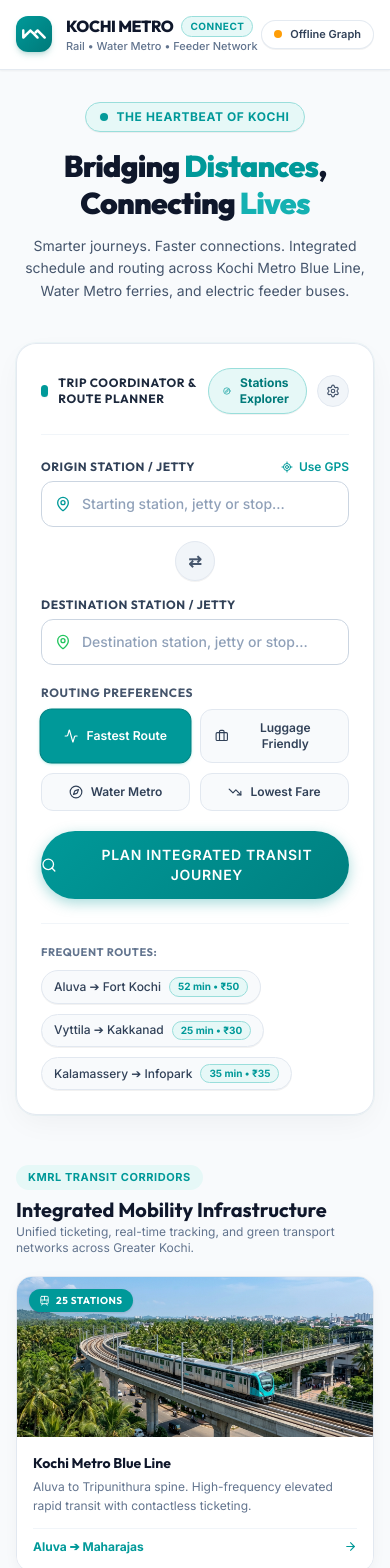
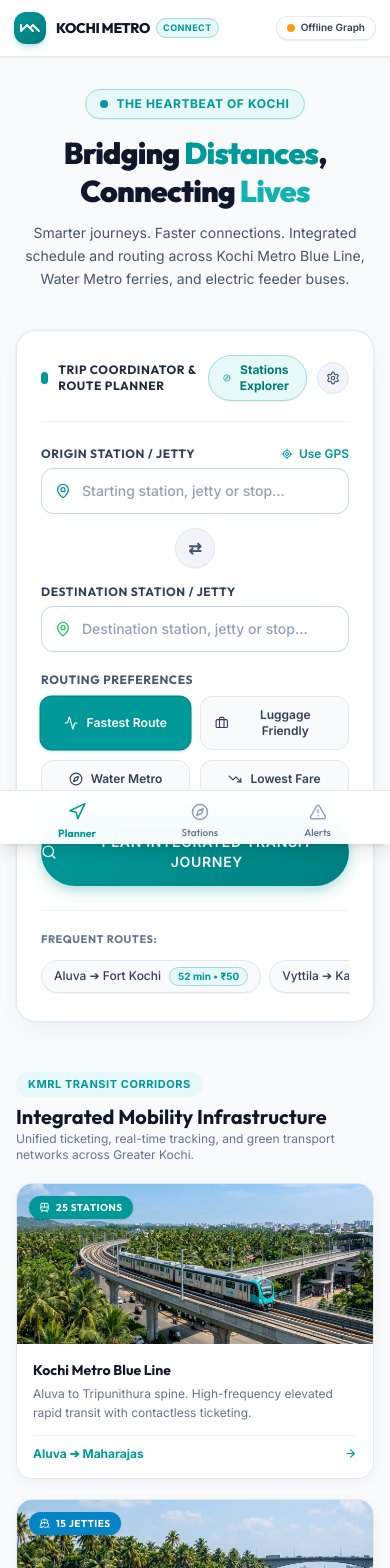
Before and after one commit to Athullvr/Metro-Connect, a React (Vite) app: page / in a window 390 px wide. Shown: the top 1568 px of the page. Built offline with nearby package versions, Linux system fonts and the light colour scheme; a web font is replaced by a local one.

Commit message:
feat: implement DisruptionSimulator component and associated support modules to enable real-time transit disruption modeling and itinerary rerouting.

```diff
--- a/src/App.tsx
+++ b/src/App.tsx
@@ -1,7 +1,15 @@
 import React, { useState } from 'react';
+import {
+  Compass,
+  MapPin,
+  AlertTriangle,
+  Navigation,
+  Train
+} from 'lucide-react';
 import Home from './components/Home';
 import Itinerary from './components/Itinerary';
 import DisruptionSimulator from './components/DisruptionSimulator';
+import NetworkMapModal from './components/NetworkMapModal';
 import { planRoute, replanRoute } from './services/openai';
 import { saveTrip } from './lib/tripHistory.js';
 
@@ -9,6 +17,7 @@
   const [screen, setScreen] = useState('home'); // 'home' | 'itinerary' | 'disruption'
   const [itinerary, setItinerary] = useState(null);
   const [reroutedItinerary, setReroutedItinerary] = useState(null);
+  const [showStationsModal, setShowStationsModal] = useState(false);
 
   const [useSimulator, setUseSimulator] = useState(true);
   const [loading, setLoading] = useState(false);
@@ -53,38 +62,43 @@
     setScreen('itinerary');
   };
 
+  const handleSelectFromMap = (stationName, target) => {
+    // If on itinerary or disruption, go to home
+    setScreen('home');
+  };
+
   return (
-    <div className="min-h-screen bg-[#F8FAFC] text-slate-900 flex flex-col font-sans select-none antialiased">
+    <div className="min-h-screen bg-[#F8FAFC] text-slate-900 flex flex-col font-sans select-none antialiased relative">
 
       {/* Official KMRL Transit Header */}
-      <header className="transit-header sticky top-0 z-50 px-4 md:px-8 py-3.5 flex items-center justify-between border-b border-slate-200/80 shadow-xs">
+      <header className="transit-header sticky top-0 z-40 px-3.5 sm:px-8 py-3 flex items-center justify-between border-b border-slate-200/80 shadow-xs">
         <button
           type="button"
-          className="flex items-center gap-3.5 cursor-pointer text-left group transition-transform duration-200 hover:scale-[1.01]"
+          className="flex items-center gap-2.5 sm:gap-3.5 cursor-pointer text-left group transition-transform duration-200 hover:scale-[1.01]"
           onClick={() => setScreen('home')}
           aria-label="Go to journey planner"
         >
           {/* KMRL Chevron Emblem Logo */}
-          <div className="w-9 h-9 rounded-xl bg-gradient-to-br from-[#009999] to-[#007A7A] flex items-center justify-center text-white font-bold text-xs tracking-tight font-display shadow-md shadow-teal-700/20 group-hover:shadow-teal-600/30 transition-all duration-300">
-            <svg viewBox="-258 191.7 441.7 178.3" className="w-6 h-6 fill-white" aria-hidden="true">
+          <div className="w-8 h-8 sm:w-9 sm:h-9 rounded-xl bg-gradient-to-br from-[#009999] to-[#007A7A] flex items-center justify-center text-white font-bold text-xs tracking-tight font-display shadow-md shadow-teal-700/20 group-hover:shadow-teal-600/30 transition-all duration-300 shrink-0">
+            <svg viewBox="-258 191.7 441.7 178.3" className="w-5 h-5 sm:w-6 sm:h-6 fill-white" aria-hidden="true">
               <path d="M-170.9,315.8c-15.5,15.3-31,30.7-46.5,46c-6.5,6.5-14.1,9.2-23.2,6.8c-9.6-2.6-16.4-11.3-16.4-21.4c-0.1-44.1-0.1-88.2,0-132.4c0-12.6,10-22.2,22.8-22.2c12.5,0,22.3,9.4,22.4,22c0.1,23.5,0.1,47,0.1,70.5c0,1.8,0,3.5,0,6.5c2.1-1.9,3.4-2.9,4.5-4c28.7-28.9,57.6-57.7,86.5-86.6c11.4-11.3,24.2-11.4,35.5-0.2c15,14.9,29.9,29.9,44.9,44.8c1.2,1.2,2.5,2.1,3.8,3.1c10.6,10.6,21.1,21.2,31.7,31.8c9.7,9.8,19.3,19.7,29,29.5c6.6,6.6,13.2,13.1,19.8,19.7c9.5,9.5,10,23.4,1,32.6c-9.3,9.5-23.2,9.5-33-0.2c-14.8-14.7-29.5-29.4-44.2-44.1c-1.7-1.7-3.8-3.2-5.6-4.8c-2.6-2.9-5.1-6-7.9-8.7c-7.9-7.7-15.9-15.3-23.8-23c-6.1-6.3-12.1-12.6-18.2-19c-4.9-5.1-9.6-10.4-13.8-14.8c-10.5,10-20,19-29.5,28.1c-0.7,0.6-1.3,1.3-2,1.9c-2,2-4,4-6.1,6.1c-8.8,8.8-17.6,17.6-26.4,26.4c-1.1,1.1-2.2,2.2-3.3,3.2C-169.3,314.2-170.1,315-170.9,315.8z" />
               <path d="M-4.8,280.6c-10.6-10.6-21.1-21.2-31.7-31.8c16.9-17,33.7-34.1,50.9-50.8c7.9-7.7,21.7-7.1,30,1c21.1,20.8,42,41.8,63,62.7c22.7,22.7,45.5,45.4,68.2,68.1c6.9,6.8,9.3,15,6.4,24.2c-2.9,8.8-9.4,14.1-18.6,15.3c-8,1.1-14.5-2-20.2-7.7c-21-21.1-42.1-42.2-63.2-63.2c-15.8-15.8-31.6-31.5-47.4-47.2c-1.1-1.1-2.5-2.1-4-3.3C17.2,258.9,6.2,269.7-4.8,280.6z" />
             </svg>
           </div>
           <div>
-            <div className="flex items-center gap-2">
-              <span className="text-base font-extrabold text-slate-900 tracking-tight font-display">
+            <div className="flex items-center gap-1.5 sm:gap-2">
+              <span className="text-sm sm:text-base font-extrabold text-slate-900 tracking-tight font-display">
                 KOCHI METRO
               </span>
-              <span className="text-[10px] font-bold uppercase tracking-wider px-2 py-0.5 rounded-full bg-[#e6f8f7] text-[#009999] border border-[#99dedb]">
+              <span className="text-[9px] sm:text-[10px] font-bold uppercase tracking-wider px-1.5 sm:px-2 py-0.5 rounded-full bg-[#e6f8f7] text-[#009999] border border-[#99dedb]">
                 CONNECT
               </span>
             </div>
-            <p className="text-[11px] text-slate-500 font-medium">Rail • Water Metro • Feeder Network</p>
+            <p className="text-[10px] sm:text-[11px] text-slate-500 font-medium hidden xs:block">Rail • Water Metro • Feeder</p>
           </div>
         </button>
 
-        {/* Center Navigation Tabs */}
+        {/* Center Navigation Tabs (Desktop / Tablet) */}
         <div className="hidden sm:flex items-center gap-1.5 bg-slate-100/90 p-1.5 rounded-full border border-slate-200">
           <button
             type="button"
@@ -119,19 +133,19 @@
         </div>
 
         {/* Engine Status Badge */}
-        <div className="flex items-center gap-2 bg-white border border-slate-200/90 px-3 py-1.5 rounded-full text-xs shadow-2xs">
+        <div className="flex items-center gap-1.5 sm:gap-2 bg-white border border-slate-200/90 px-2.5 sm:px-3 py-1 sm:py-1.5 rounded-full text-xs shadow-2xs">
           <span
-            className={`w-2 h-2 rounded-full ${useSimulator ? 'bg-amber-500 animate-pulse' : 'bg-[#22c55e]'}`}
+            className={`w-2 h-2 rounded-full shrink-0 ${useSimulator ? 'bg-amber-500 animate-pulse' : 'bg-[#22c55e]'}`}
             aria-hidden="true"
           />
-          <span className="text-[11px] font-semibold text-slate-700">
-            {useSimulator ? 'Offline Graph' : 'Live AI Engine'}
+          <span className="text-[10px] sm:text-[11px] font-semibold text-slate-700">
+            {useSimulator ? 'Offline Graph' : 'Live AI'}
           </span>
         </div>
       </header>
 
-      {/* Main Content Viewport */}
-      <main className="flex-grow flex flex-col items-center justify-start relative z-10 w-full">
+      {/* Main Content Viewport with mobile bottom bar spacing */}
+      <main className="flex-grow flex flex-col items-center justify-start relative z-10 w-full pb-24 sm:pb-8">
         {screen === 'home' && (
           <Home
             onPlan={handlePlanRoute}
@@ -163,8 +177,64 @@
         )}
       </main>
 
-      {/* Bottom Footer (KMRL Multimodal Transit Branding) */}
-      <footer className="py-6 px-4 text-center text-xs font-medium text-slate-500 bg-white border-t border-slate-200">
+      {/* Mobile Sticky Bottom Navigation Bar (Dock) */}
+      <nav className="sm:hidden fixed bottom-0 left-0 right-0 z-50 bg-white/95 backdrop-blur-lg border-t border-slate-200/90 px-4 py-2 flex items-center justify-around shadow-lg safe-bottom">
+        <button
+          type="button"
+          onClick={() => setScreen('home')}
+          className={`flex flex-col items-center gap-1 py-1 px-3 rounded-xl transition-all duration-200 cursor-pointer ${
+            screen === 'home' || screen === 'itinerary'
+              ? 'text-[#009999] font-bold scale-105'
+              : 'text-slate-500 hover:text-slate-900'
+          }`}
+        >
+          <Navigation size={18} className={screen === 'home' || screen === 'itinerary' ? 'text-[#009999]' : 'text-slate-400'} />
+          <span className="text-[10px] font-display">Planner</span>
+        </button>
+
+        <button
+          type="button"
+          onClick={() => setShowStationsModal(true)}
+          className="flex flex-col items-center gap-1 py-1 px-3 rounded-xl text-slate-500 hover:text-slate-900 transition-all duration-200 cursor-pointer"
+        >
+          <Compass size={18} className="text-slate-400" />
+          <span className="text-[10px] font-display">Stations</span>
+        </button>
+
+        <button
+          type="button"
+          onClick={() => {
+            if (!itinerary) {
+              handlePlanRoute('Aluva', 'Fort Kochi', { speed: true }).then(() => {
+                setScreen('disruption');
+              });
+            } else {
+              setScreen('disruption');
+            }
+          }}
+          className={`flex flex-col items-center gap-1 py-1 px-3 rounded-xl transition-all duration-200 cursor-pointer ${
+            screen === 'disruption'
+              ? 'text-[#dc2626] font-bold scale-105'
+              : 'text-slate-500 hover:text-slate-900'
+          }`}
+        >
+          <AlertTriangle size={18} className={screen === 'disruption' ? 'text-[#dc2626]' : 'text-slate-400'} />
+          <span className="text-[10px] font-display">Alerts</span>
+        </button>
+      </nav>
+
+      {/* Global Stations Modal (Accessible via Mobile Dock) */}
+      <NetworkMapModal
+        isOpen={showStationsModal}
+        onClose={() => setShowStationsModal(false)}
+        onSelectStation={(st, target) => {
+          setShowStationsModal(false);
+          setScreen('home');
+        }}
+      />
+
+      {/* Bottom Footer (Desktop / Tablet Branding) */}
+      <footer className="hidden sm:block py-6 px-4 text-center text-xs font-medium text-slate-500 bg-white border-t border-slate-200">
         <div className="max-w-4xl mx-auto flex flex-col sm:flex-row items-center justify-between gap-3 text-center sm:text-left">
           <div>
             <p className="font-display font-bold text-slate-800 text-sm">Kochi Metro Rail Limited (KMRL)</p>
--- a/src/components/Home.tsx
+++ b/src/components/Home.tsx
@@ -515,33 +515,35 @@
           </button>
         </form>
 
-        {/* Popular Route Shortcuts */}
-        <div className="mt-6 pt-5 border-t border-slate-100 flex flex-wrap items-center gap-2.5 text-left">
-          <span className="text-[11px] font-bold text-slate-500 uppercase tracking-wider font-display">Frequent Routes:</span>
+        {/* Popular Route Shortcuts (Swipeable on Mobile) */}
+        <div className="mt-6 pt-5 border-t border-slate-100 text-left">
+          <span className="text-[11px] font-bold text-slate-500 uppercase tracking-wider font-display block mb-2 sm:inline-block sm:mr-2.5 sm:mb-0">Frequent Routes:</span>
+          <div className="flex items-center gap-2 overflow-x-auto no-scrollbar py-1">
             {SUGGESTIONS.map((s, idx) => (
               <button
                 key={idx}
                 type="button"
                 onClick={() => handleSuggestClick(s)}
-              className="text-xs bg-slate-50 hover:bg-[#e6f8f7] border border-slate-200 hover:border-[#99dedb] text-slate-700 hover:text-[#009999] px-3 py-1.5 rounded-full transition-all duration-200 hover:scale-[1.02] cursor-pointer font-medium inline-flex items-center gap-2 shadow-2xs"
+                className="text-xs bg-slate-50 hover:bg-[#e6f8f7] border border-slate-200 hover:border-[#99dedb] text-slate-700 hover:text-[#009999] px-3 py-1.5 rounded-full transition-all duration-200 hover:scale-[1.02] active:scale-95 cursor-pointer font-medium inline-flex items-center gap-2 shrink-0 shadow-2xs"
               >
                 <span>{s.label}</span>
                 <span className="text-[10px] font-bold text-[#009999] bg-[#e6f8f7] px-2 py-0.5 rounded-full border border-[#99dedb]">{s.badge}</span>
               </button>
             ))}
           </div>
+        </div>
 
-        {/* Recent Searches */}
+        {/* Recent Searches (Swipeable on Mobile) */}
         {recentTrips.length > 0 && (
           <div className="mt-3.5 pt-3.5 border-t border-slate-100 flex items-center justify-between text-left flex-wrap gap-2">
-            <div className="flex items-center gap-2 flex-wrap">
-              <span className="text-[11px] font-bold text-slate-500 uppercase tracking-wider font-display">Recent:</span>
+            <div className="flex items-center gap-2 overflow-x-auto no-scrollbar py-0.5">
+              <span className="text-[11px] font-bold text-slate-500 uppercase tracking-wider font-display shrink-0">Recent:</span>
               {recentTrips.slice(0, 3).map((trip) => (
                 <button
                   key={trip.id}
                   type="button"
                   onClick={() => handleSuggestClick({ origin: trip.origin, destination: trip.destination })}
-                  className="text-xs bg-slate-50 hover:bg-slate-100 border border-slate-200 text-slate-700 px-2.5 py-1 rounded-full transition-colors cursor-pointer font-medium"
+                  className="text-xs bg-slate-50 hover:bg-slate-100 border border-slate-200 text-slate-700 px-2.5 py-1 rounded-full transition-colors cursor-pointer font-medium shrink-0 active:scale-95"
                 >
                   {trip.origin} ➔ {trip.destination}
                 </button>
@@ -550,7 +552,7 @@
             <button
               type="button"
               onClick={handleClearHistory}
-              className="text-xs font-semibold text-slate-400 hover:text-rose-600 transition-colors cursor-pointer"
+              className="text-xs font-semibold text-slate-400 hover:text-rose-600 transition-colors cursor-pointer shrink-0"
             >
               Clear
             </button>
--- a/src/components/Itinerary.tsx
+++ b/src/components/Itinerary.tsx
@@ -116,43 +116,43 @@
       </div>
 
       {/* Transit Boarding Ticket Header */}
-      <div className="kmrl-glass-card p-6 md:p-7 mb-8 border-t-4 border-t-[#009999] relative bg-white">
-        <div className="flex flex-wrap items-center justify-between gap-4">
+      <div className="kmrl-glass-card p-4 sm:p-7 mb-6 sm:mb-8 border-t-4 border-t-[#009999] relative bg-white">
+        <div className="flex flex-col sm:flex-row sm:items-center justify-between gap-4">
           <div>
-            <div className="text-[11px] font-bold text-[#009999] uppercase tracking-widest mb-1.5 font-display flex items-center gap-2">
+            <div className="text-[10px] sm:text-[11px] font-bold text-[#009999] uppercase tracking-widest mb-1 font-display flex items-center gap-1.5">
               <span className="w-2 h-2 rounded-full bg-[#009999] animate-kmrl-pulse" />
               Recommended Multimodal Journey
             </div>
-            <h2 className="text-xl md:text-3xl font-black text-slate-900 flex items-center gap-2.5 font-display tracking-tight">
+            <h2 className="text-lg sm:text-2xl md:text-3xl font-black text-slate-900 flex items-center gap-2 font-display tracking-tight flex-wrap">
               <span>{itinerary.legs[0]?.from}</span>
-              <ArrowRight size={20} className="text-[#009999] shrink-0" />
+              <ArrowRight size={18} className="text-[#009999] shrink-0" />
               <span>{itinerary.legs[itinerary.legs.length - 1]?.to}</span>
             </h2>
           </div>
 
           {/* Quick Metrics */}
-          <div className="flex items-center gap-3">
-            <div className="flex items-center gap-2.5 bg-slate-50 border border-slate-200/90 px-3.5 py-2.5 rounded-2xl shadow-2xs">
-              <Clock size={16} className="text-[#009999]" />
+          <div className="flex items-center gap-2.5 sm:gap-3">
+            <div className="flex-1 sm:flex-none flex items-center gap-2 bg-slate-50 border border-slate-200/90 px-3 py-2 sm:px-3.5 sm:py-2.5 rounded-xl sm:rounded-2xl shadow-2xs">
+              <Clock size={15} className="text-[#009999] shrink-0" />
               <div>
-                <div className="text-[10px] text-slate-500 font-bold uppercase tracking-wider font-display">Total Duration</div>
-                <div className="text-sm font-bold text-slate-900 font-display">{itinerary.total_duration} mins</div>
+                <div className="text-[9px] sm:text-[10px] text-slate-500 font-bold uppercase tracking-wider font-display">Duration</div>
+                <div className="text-xs sm:text-sm font-bold text-slate-900 font-display">{itinerary.total_duration} mins</div>
               </div>
             </div>
 
             <div
               onClick={() => setShowFareDetails(!showFareDetails)}
-              className="flex items-center gap-2.5 bg-slate-50 border border-slate-200/90 px-3.5 py-2.5 rounded-2xl cursor-pointer hover:bg-[#e6f8f7] hover:border-[#99dedb] transition-all duration-200 shadow-2xs group"
+              className="flex-1 sm:flex-none flex items-center gap-2 bg-slate-50 border border-slate-200/90 px-3 py-2 sm:px-3.5 sm:py-2.5 rounded-xl sm:rounded-2xl cursor-pointer hover:bg-[#e6f8f7] hover:border-[#99dedb] transition-all duration-200 shadow-2xs group"
               title="Click to view fare breakdown"
             >
-              <div className="w-6 h-6 rounded-full bg-[#009999] text-white flex items-center justify-center font-bold text-xs shadow-xs">
+              <div className="w-5 h-5 sm:w-6 sm:h-6 rounded-full bg-[#009999] text-white flex items-center justify-center font-bold text-[10px] sm:text-xs shadow-xs shrink-0">
                 ₹
               </div>
               <div>
-                <div className="text-[10px] text-slate-500 font-bold uppercase tracking-wider flex items-center gap-1 font-display group-hover:text-[#009999]">
-                  Total Fare <Receipt size={10} />
+                <div className="text-[9px] sm:text-[10px] text-slate-500 font-bold uppercase tracking-wider flex items-center gap-1 font-display group-hover:text-[#009999]">
+                  Total Fare <Receipt size={9} />
                 </div>
-                <div className="text-sm font-bold text-slate-900 font-display">₹{itinerary.total_cost}</div>
+                <div className="text-xs sm:text-sm font-bold text-slate-900 font-display">₹{itinerary.total_cost}</div>
               </div>
             </div>
           </div>
@@ -160,25 +160,25 @@
 
         {/* Fare Breakdown Drawer */}
         {showFareDetails && (
-          <div className="mt-5 pt-4 border-t border-slate-100 grid grid-cols-3 gap-3 text-center smooth-enter">
-            <div className="p-2.5 rounded-xl bg-[#e6f8f7] border border-[#99dedb]">
-              <span className="text-[10px] font-bold text-[#009999] uppercase block font-display">Metro Rail</span>
-              <span className="text-sm font-bold text-slate-900 font-display">₹{metroCost}</span>
+          <div className="mt-4 pt-3.5 border-t border-slate-100 grid grid-cols-3 gap-2 sm:gap-3 text-center smooth-enter">
+            <div className="p-2 sm:p-2.5 rounded-xl bg-[#e6f8f7] border border-[#99dedb]">
+              <span className="text-[9px] sm:text-[10px] font-bold text-[#009999] uppercase block font-display">Metro</span>
+              <span className="text-xs sm:text-sm font-bold text-slate-900 font-display">₹{metroCost}</span>
             </div>
-            <div className="p-2.5 rounded-xl bg-[#e0f2fe] border border-[#bae6fd]">
-              <span className="text-[10px] font-bold text-[#0369a1] uppercase block font-display">Water Metro</span>
-              <span className="text-sm font-bold text-slate-900 font-display">₹{waterCost}</span>
+            <div className="p-2 sm:p-2.5 rounded-xl bg-[#e0f2fe] border border-[#bae6fd]">
+              <span className="text-[9px] sm:text-[10px] font-bold text-[#0369a1] uppercase block font-display">Water Metro</span>
+              <span className="text-xs sm:text-sm font-bold text-slate-900 font-display">₹{waterCost}</span>
             </div>
-            <div className="p-2.5 rounded-xl bg-[#fef3c7] border border-[#fde68a]">
-              <span className="text-[10px] font-bold text-[#b45309] uppercase block font-display">Feeder Bus</span>
-              <span className="text-sm font-bold text-slate-900 font-display">₹{feederCost}</span>
+            <div className="p-2 sm:p-2.5 rounded-xl bg-[#fef3c7] border border-[#fde68a]">
+              <span className="text-[9px] sm:text-[10px] font-bold text-[#b45309] uppercase block font-display">Feeder</span>
+              <span className="text-xs sm:text-sm font-bold text-slate-900 font-display">₹{feederCost}</span>
             </div>
           </div>
         )}
       </div>
 
       {/* Transit Timeline Legs */}
-      <div className="relative pl-8 border-l-2 border-teal-500/30 ml-4 space-y-6 py-2">
+      <div className="relative pl-6 sm:pl-8 border-l-2 border-teal-500/30 ml-3 sm:ml-4 space-y-4 sm:space-y-6 py-2">
         {itinerary.legs.map((leg, idx) => {
           const config = MODE_CONFIG[leg.mode] || MODE_CONFIG.walk;
           const Icon = config.icon;
@@ -186,25 +186,25 @@
           return (
             <div key={idx} className="relative group">
               {/* Timeline Mode Icon Circle */}
-              <div className={`absolute -left-[49px] top-3 w-9 h-9 rounded-xl flex items-center justify-center shadow-md z-20 transition-transform duration-200 group-hover:scale-110 ${config.iconBg}`}>
-                <Icon size={17} />
+              <div className={`absolute -left-[37px] sm:-left-[49px] top-3 w-7 h-7 sm:w-9 sm:h-9 rounded-lg sm:rounded-xl flex items-center justify-center shadow-md z-20 transition-transform duration-200 group-hover:scale-110 ${config.iconBg}`}>
+                <Icon size={14} className="sm:w-[17px] sm:h-[17px]" />
               </div>
 
               {/* Connected Leg Detail Card */}
-              <div className="transit-card p-5 relative bg-white border border-slate-200/90 rounded-2xl group-hover:border-teal-400 group-hover:shadow-md transition-all duration-200">
-                <div className="flex items-center justify-between gap-2 mb-2.5">
-                  <span className={`text-[10px] font-bold uppercase px-2.5 py-0.5 rounded-full border font-display tracking-wider ${config.badge}`}>
+              <div className="transit-card p-4 sm:p-5 relative bg-white border border-slate-200/90 rounded-xl sm:rounded-2xl group-hover:border-teal-400 group-hover:shadow-md transition-all duration-200">
+                <div className="flex items-center justify-between gap-2 mb-2">
+                  <span className={`text-[9px] sm:text-[10px] font-bold uppercase px-2 sm:px-2.5 py-0.5 rounded-full border font-display tracking-wider truncate max-w-[170px] sm:max-w-none ${config.badge}`}>
                     {config.label}
                   </span>
-                  <div className="flex items-center gap-2 text-xs text-slate-700 font-bold bg-slate-50 px-2.5 py-1 rounded-full border border-slate-200">
-                    <span className="flex items-center gap-1 font-display"><Clock size={12} className="text-slate-500" /> {leg.duration} min</span>
+                  <div className="flex items-center gap-1.5 sm:gap-2 text-[11px] sm:text-xs text-slate-700 font-bold bg-slate-50 px-2 sm:px-2.5 py-0.5 sm:py-1 rounded-full border border-slate-200 shrink-0">
+                    <span className="flex items-center gap-1 font-display"><Clock size={11} className="text-slate-500" /> {leg.duration} min</span>
                     {leg.cost > 0 && <span className="text-[#009999] font-bold font-display">₹{leg.cost}</span>}
                   </div>
                 </div>
 
                 <div className="flex items-start justify-between gap-3">
-                  <div className="flex-1">
-                    <h3 className="text-base font-bold text-slate-900 mb-1.5 flex items-center gap-2 font-display">
+                  <div className="flex-1 min-w-0">
+                    <h3 className="text-sm sm:text-base font-bold text-slate-900 mb-1 flex items-center gap-1.5 font-display flex-wrap">
                       <span>{leg.from}</span>
                       <span className="text-[#009999]">➔</span>
                       <span>{leg.to}</span>
@@ -215,7 +215,7 @@
                   </div>
 
                   {config.image && (
-                    <div className="w-20 h-14 rounded-xl overflow-hidden shrink-0 border border-slate-200 hidden sm:block shadow-2xs">
+                    <div className="w-16 h-12 sm:w-20 sm:h-14 rounded-lg sm:rounded-xl overflow-hidden shrink-0 border border-slate-200 hidden xs:block shadow-2xs">
                       <img
                         src={config.image}
                         alt={config.label}
--- a/src/index.css
+++ b/src/index.css
@@ -272,3 +272,17 @@
 .scrollbar-thin::-webkit-scrollbar-thumb:hover {
   background: #009999;
 }
+
+/* Hide scrollbar for mobile swipe chips */
+.no-scrollbar::-webkit-scrollbar {
+  display: none;
+}
+.no-scrollbar {
+  -ms-overflow-style: none;
+  scrollbar-width: none;
+}
+
+/* Mobile Safe Area Bottom Padding */
+.safe-bottom {
+  padding-bottom: env(safe-area-inset-bottom, 16px);
+}
```
Also changed, not shown: src/components/DisruptionSimulator.tsx (+10 -10 lines), src/components/NetworkMapModal.tsx (+47 -43 lines). Lines whose indentation alone changed are shown as unchanged.
